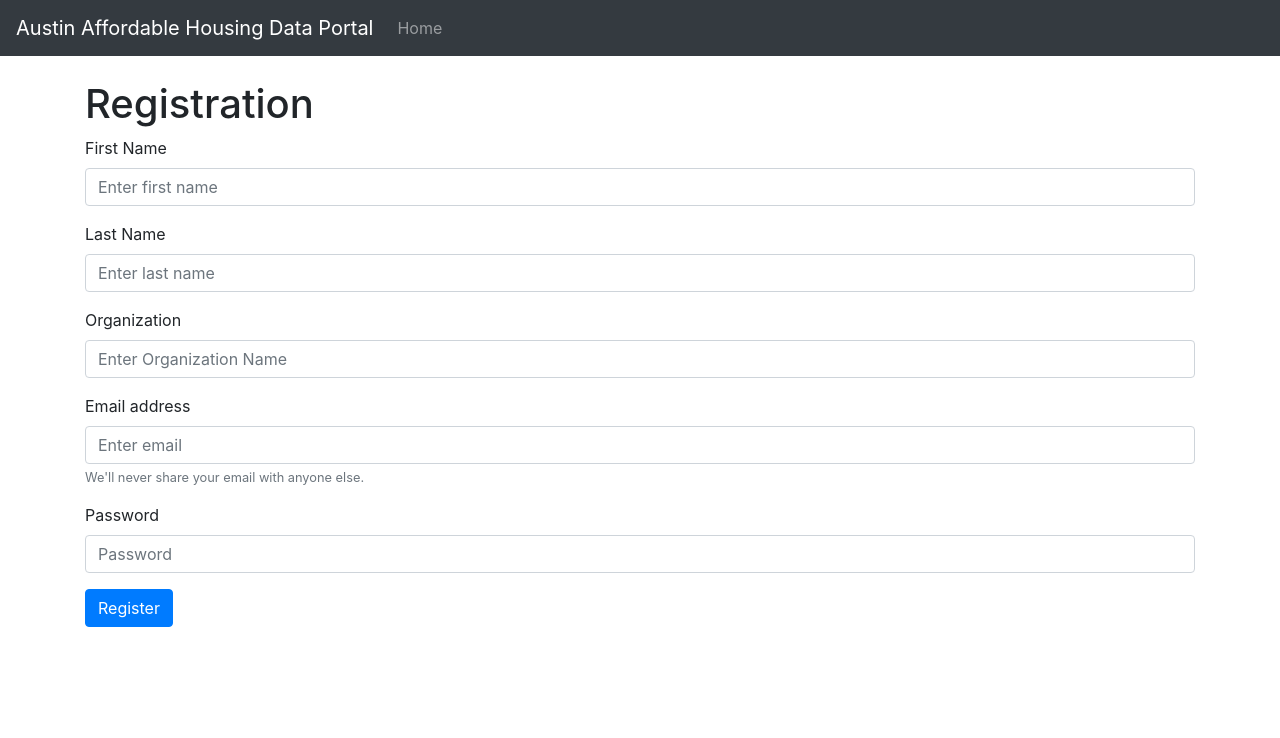
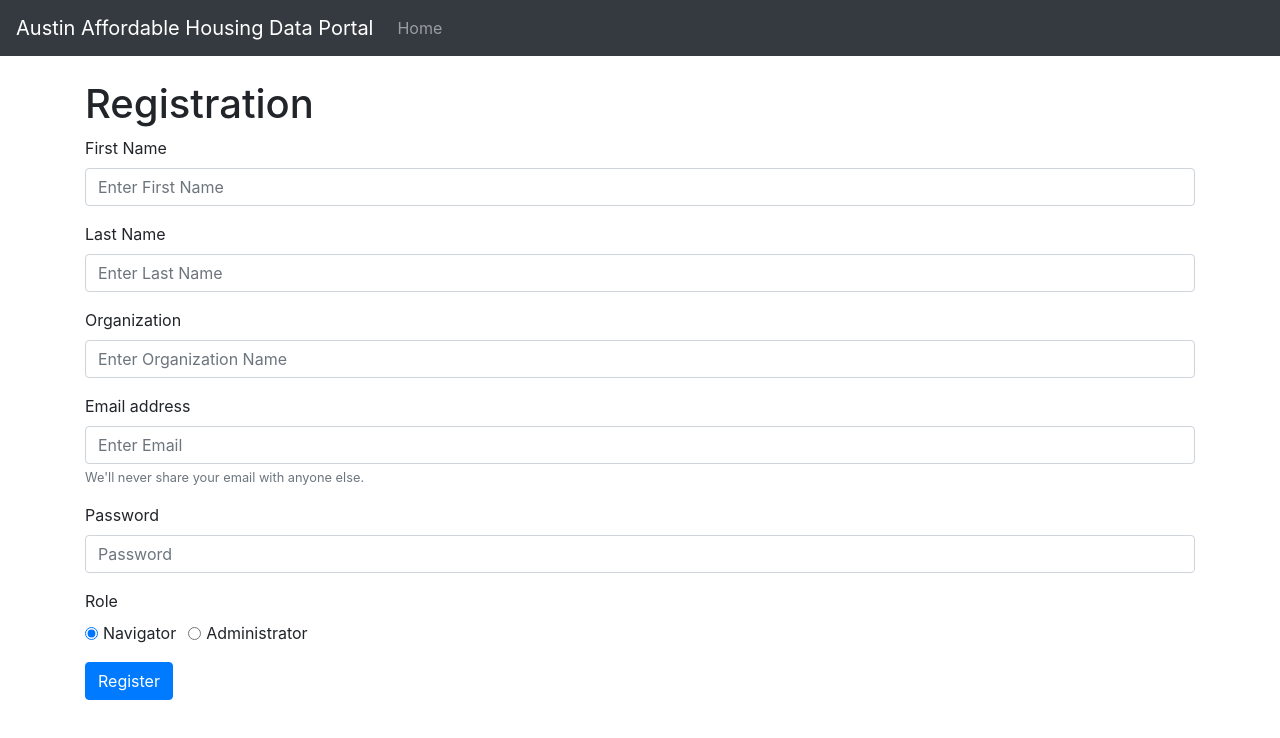
Before and after one commit to cityofaustin/affordable-housing-data-client, a React (Create React App) app: page /registration in a window 1280 px wide. Shown: the top 738 px of the page. Built offline with nearby package versions, Linux system fonts and the light colour scheme; no server answers.

Commit message:
add admin_flag to registration page

```diff
--- a/src/components/Registration.js
+++ b/src/components/Registration.js
@@ -14,6 +14,7 @@ const initalState = {
     email: '',
     org: '',
     passwd: '',
+    admin_flag: '2',
     lastnameError: '',
     firstnameError: '',
     emailError: '',
@@ -48,12 +49,15 @@ class Registration extends Component {
     }
 
     onChange (e) {
-        const isCheckbox = e.target.type === "checkbox"
+        const target = e.target;
+        const value = target.type === 'checkbox' ? target.checked : target.value;
+        const name = target.name;
+
+        //const isCheckbox = e.target.type === "checkbox"
         this.setState({
-            [e.target.name]: isCheckbox
-                ? e.target.checked
-                : e.target.value
+            [name]: value
         })
+        console.log(target);
     }
 
     validate = () => {
@@ -78,7 +82,7 @@ class Registration extends Component {
 
         if (emailError || lastnameError || firstnameError || passwordError){
             this.setState({emailError, lastnameError, firstnameError, passwordError});
-            this.hideSaveMessage();
+            // this.hideSaveMessage();
             return false;
         }
 
@@ -108,12 +112,13 @@ class Registration extends Component {
                 last_name: this.state.last_name,
                 email: this.state.email,
                 org: this.state.org,
-                passwd: this.state.passwd
+                passwd: this.state.passwd,
+                admin_flag: this.state.admin_flag
             }
 
             register(user).then(res => {
                 this.props.history.push(`/registration/`);
-                this.showSaveMessage();
+                //this.showSaveMessage();
             });
 
 
@@ -137,13 +142,13 @@ class Registration extends Component {
 
                     <Form.Group controlId="formBasicFirstName">
                         <Form.Label>First Name</Form.Label>
-                        <Form.Control required name="first_name" type="text" placeholder="Enter first name" value={this.state.first_name} onChange={this.onChange} />
+                        <Form.Control required name="first_name" type="text" placeholder="Enter First Name" value={this.state.first_name} onChange={this.onChange} />
                         <Form.Text className="text-danger">{this.state.firstnameError}</Form.Text>
                     </Form.Group>
 
                     <Form.Group controlId="formBasicLastName">
                         <Form.Label>Last Name</Form.Label>
-                        <Form.Control required name="last_name" type="text" placeholder="Enter last name" value={this.state.last_name} onChange={this.onChange} />
+                        <Form.Control required name="last_name" type="text" placeholder="Enter Last Name" value={this.state.last_name} onChange={this.onChange} />
                         <Form.Text className="text-danger">{this.state.lastnameError}</Form.Text>
                     </Form.Group>
 
@@ -154,7 +159,7 @@ class Registration extends Component {
 
                     <Form.Group controlId="formBasicEmail">
                         <Form.Label>Email address</Form.Label>
-                        <Form.Control required name="email" type="email" placeholder="Enter email" value={this.state.email} onChange={this.onChange} />
+                        <Form.Control required name="email" type="email" placeholder="Enter Email" value={this.state.email} onChange={this.onChange} />
                         <Form.Text className="text-muted">
                             We'll never share your email with anyone else.
                         </Form.Text>
@@ -166,6 +171,23 @@ class Registration extends Component {
                         <Form.Control required name="passwd" type="password" placeholder="Password" value={this.state.passwd} onChange={this.onChange} />
                         <Form.Text className="text-danger">{this.state.passwordError}</Form.Text>
                     </Form.Group>
+
+                    <div className="form-group" id="adminFlag">
+                        <label>Role</label><br/>
+                        <div className="form-check form-check-inline">
+                            <input className="form-check-input" type="radio" name="admin_flag" id="navigatorFlag" value="2"
+                                onChange={this.onChange}
+                                checked={this.state.admin_flag === "2"} />
+                            <label className="form-check-label" htmlFor="navigatorFlag">Navigator</label>
+                        </div>
+
+                        <div className="form-check form-check-inline">
+                            <input className="form-check-input" type="radio" name="admin_flag" id="administratorFlag" value="0"
+                                onChange={this.onChange}
+                                checked={this.state.admin_flag === "0"} />
+                            <label className="form-check-label" htmlFor="administratorFlag">Administrator</label>
+                        </div>
+                    </div>
 
                     <Button type="submit" variant="primary">
                     Register
--- a/src/components/RegistrationFunctions.js
+++ b/src/components/RegistrationFunctions.js
@@ -7,7 +7,8 @@ export const register = newUser => {
             last_name: newUser.last_name,
             org: newUser.org,
             email: newUser.email,
-            passwd: newUser.passwd
+            passwd: newUser.passwd,
+            admin_flag: newUser.admin_flag
         })
         .then(res => {
             console.log('User has been Registered')
```
